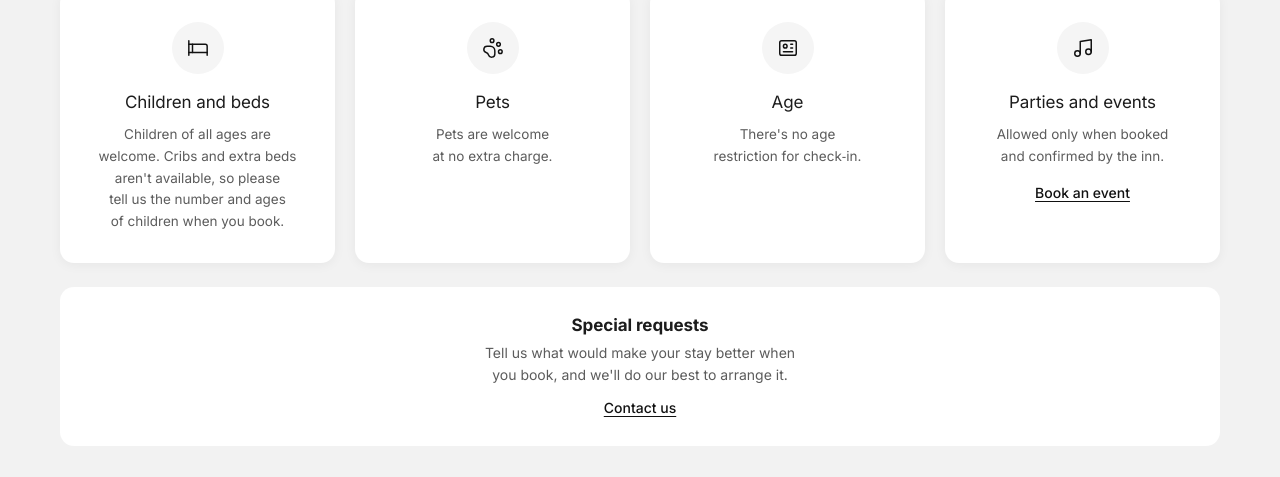
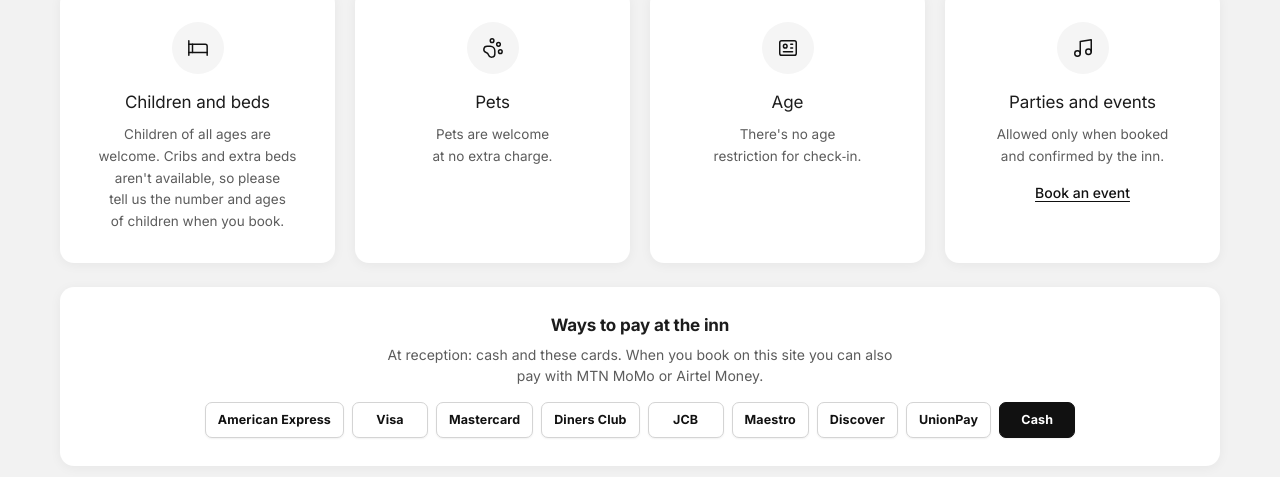
Before and after one commit to Roger-Amalitech/zebra-domus-inn, a plain HTML site: page frontend/index.html in a window 1280 px wide. Shown: the part 3628-4105 px from the top of the page. Drawn offline with Linux system fonts and the light colour scheme; no server answers.

Commit message:
Ways to pay at the inn: cards and cash

```diff
--- a/frontend/index.html
+++ b/frontend/index.html
@@ -362,6 +362,23 @@
         </li>
     </ul>
 
+    <!-- how guests can pay at reception (the inn's own list) -->
+    <div class="pay-accepted">
+        <h3 data-i18n="payAcceptedTitle">Ways to pay at the inn</h3>
+        <p data-i18n="payAcceptedText">At reception: cash and these cards. When you book on this site you can also pay with MTN MoMo or Airtel Money.</p>
+        <ul class="pay-marks" aria-label="Cards and cash accepted at the inn" data-i18n-aria-label="payMarksLabel">
+            <li class="pay-mark">American Express</li>
+            <li class="pay-mark">Visa</li>
+            <li class="pay-mark">Mastercard</li>
+            <li class="pay-mark">Diners Club</li>
+            <li class="pay-mark">JCB</li>
+            <li class="pay-mark">Maestro</li>
+            <li class="pay-mark">Discover</li>
+            <li class="pay-mark">UnionPay</li>
+            <li class="pay-mark is-cash" data-i18n="cash">Cash</li>
+        </ul>
+    </div>
+
     <div class="special-request">
         <h3 data-i18n="specialRequests">Special requests</h3>
         <p data-i18n="specialRequestsText">Tell us what would make your stay better when you book, and we'll do our best to arrange it.</p>
--- a/frontend/style.css
+++ b/frontend/style.css
@@ -3233,10 +3233,10 @@ html.is-leaving .footer { opacity: 0; transition-duration: 0.14s; }
 /* the event cards use the room cards' look (.room-card); two side by side */
 .event-grid .room-guests { color: var(--muted); }
 
-/* events.html (its section titles are h2, styled like the booking page's) */
+/* the booking and event pages: their section titles are h2 (headings in order), styled small */
 .events-page .room-option-meta { line-height: 1.45; }
-.events-page .form-block h2 { margin: 0 0 12px; padding: 0; font-size: 17px; }
-.events-page .confirmation h2 { font-size: 22px; }
+.book-page .form-block h2 { margin: 0 0 12px; padding: 0; font-size: 17px; }
+.book-page .confirmation h2 { font-size: 22px; }
 .field-optional { color: var(--muted); font-weight: 400; }
 .form-field textarea {
     width: 100%;
@@ -3554,3 +3554,72 @@ html.is-leaving .footer { opacity: 0; transition-duration: 0.14s; }
     .hero-links { bottom: calc(var(--hero-extra) + 18px); }
     .perks { position: relative; z-index: 2; margin-top: calc(-1 * var(--hero-extra) + 28px); }
 }
+
+/* =========================================
+   WAYS TO PAY AT THE INN: the cards and cash accepted at reception,
+   as small white "cards" with the name (cash in black). On the home page
+   under the house rules, and on the booking page under the payment choice.
+========================================= */
+.pay-accepted {
+    display: flex;
+    flex-direction: column;
+    align-items: center;
+    gap: 8px;
+    margin-top: 16px;
+    padding: 24px 20px;
+    border-radius: 14px;
+    background: var(--white);
+    box-shadow: 0 2px 12px rgba(0, 0, 0, 0.05);
+    text-align: center;
+}
+.pay-accepted h3 { margin: 0; font-size: 17px; }
+.pay-accepted p { margin: 0; max-width: 60ch; color: var(--muted); font-size: 14px; line-height: 1.5; }
+.pay-marks {
+    display: flex;
+    flex-wrap: wrap;
+    justify-content: center;
+    gap: 8px;
+    margin: 8px 0 0;
+    padding: 0;
+    list-style: none;
+}
+.pay-mark {
+    display: inline-flex;
+    align-items: center;
+    justify-content: center;
+    min-width: 76px;
+    height: 36px;
+    padding: 0 12px;
+    border: 1px solid var(--line-strong);
+    border-radius: 7px;
+    background: var(--white);
+    box-shadow: 0 1px 2px rgba(0, 0, 0, 0.06);
+    color: var(--ink);
+    font-size: 12.5px;
+    font-weight: 700;
+    letter-spacing: 0.01em;
+    white-space: nowrap;
+}
+.pay-mark.is-cash {
+    border-color: var(--ink);
+    background: var(--ink);
+    color: var(--white);
+}
+/* the booking page: a smaller row under "How would you like to pay?" */
+.pay-accepted-inline {
+    grid-column: 1 / -1;
+    display: flex;
+    flex-direction: column;
+    gap: 6px;
+    margin-top: 4px;
+}
+.pay-accepted-inline p { margin: 0; color: var(--muted); font-size: 13px; }
+.pay-marks.is-small { justify-content: flex-start; gap: 6px; margin: 0; }
+.pay-marks.is-small .pay-mark { min-width: 0; height: 30px; padding: 0 10px; font-size: 11.5px; }
+
+@media (min-width: 768px) {
+    .pay-accepted { margin-top: 20px; padding: 28px 32px; }
+}
+@media (min-width: 1024px) {
+    .pay-accepted { margin-top: 24px; }
+}
--- a/frontend/translations.js
+++ b/frontend/translations.js
@@ -127,6 +127,11 @@ const ZEBRA_TRANSLATIONS = {
         capGreen: "Green lounge",
         capTwin: "Twin room",
         capBath: "Private bathroom",
+        payAcceptedTitle: "Ways to pay at the inn",
+        payAcceptedText: "At reception: cash and these cards. When you book on this site you can also pay with MTN MoMo or Airtel Money.",
+        payAtInnCards: "At the inn we accept cash and these cards",
+        cash: "Cash",
+        payMarksLabel: "Cards and cash accepted at the inn",
         capGarden: "Garden",
         capEntrance: "Entrance with palm trees",
         capMainHouse: "Main house",
@@ -294,6 +299,11 @@ const ZEBRA_TRANSLATIONS = {
         capGreen: "Aho kwicara hatwikiriye",
         capTwin: "Icyumba cy'ibitanda bibiri",
         capBath: "Ubwiherero bwihariye",
+        payAcceptedTitle: "Uko wishyura ku icumbi",
+        payAcceptedText: "Ku biro byakira abashyitsi twakira amafaranga mu ntoki n'aya makarita. Iyo ubikiye kuri uru rubuga, ushobora no kwishyura na MTN MoMo cyangwa Airtel Money.",
+        payAtInnCards: "Ku icumbi twakira amafaranga mu ntoki n'aya makarita",
+        cash: "Amafaranga mu ntoki",
+        payMarksLabel: "Amakarita n'amafaranga twakira ku icumbi",
         capGarden: "Ubusitani",
         capEntrance: "Ku muryango, imikindo miremire",
         capMainHouse: "Inzu nkuru",
@@ -461,6 +471,11 @@ const ZEBRA_TRANSLATIONS = {
         capGreen: "Salon vert",
         capTwin: "Chambre à deux lits",
         capBath: "Salle de bain privée",
+        payAcceptedTitle: "Moyens de paiement à l'auberge",
+        payAcceptedText: "À la réception : espèces et ces cartes. En réservant sur ce site, vous pouvez aussi payer par MTN MoMo ou Airtel Money.",
+        payAtInnCards: "À l'auberge, nous acceptons les espèces et ces cartes",
+        cash: "Espèces",
+        payMarksLabel: "Cartes et espèces acceptées à l'auberge",
         capGarden: "Le jardin",
         capEntrance: "L'entrée et ses palmiers",
         capMainHouse: "La maison principale",
```
Also changed, not shown: frontend/book.html (+18 -3 lines).
